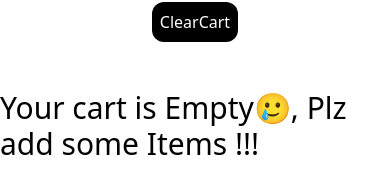
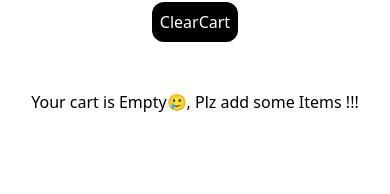
Before and after one commit to suvendu021/Food-Odering-Website, a React (Vite) app: page /cart in a window 390 px wide. Shown: the part 188-382 px from the top of the page. Built offline with nearby package versions, Linux system fonts and the light colour scheme.

Commit message:
api responce change for mobile phone

```diff
--- a/src/components/Cart.js
+++ b/src/components/Cart.js
@@ -23,7 +23,7 @@ const Cart = () => {
         ClearCart
       </button>
       {cartItems.length === 0 ? (
-        <p className="text-3xl mt-10">
+        <p className="md:text-3xl mt-10">
           Your cart is Empty🥲, Plz add some Items !!!
         </p>
       ) : null}
--- a/src/components/RestaurantMenu.js
+++ b/src/components/RestaurantMenu.js
@@ -17,7 +17,7 @@ const RestaurantMenu = () => {
   const { name } = restData?.cards[2]?.card?.card?.info;
 
   const categories =
-    restData?.cards[4]?.groupedCard?.cardGroupMap?.REGULAR?.cards.filter(
+    restData?.cards[5]?.groupedCard?.cardGroupMap?.REGULAR?.cards.filter(
       (c) =>
         c.card?.["card"]?.["@type"] ===
         "type.googleapis.com/swiggy.presentation.food.v2.ItemCategory"
--- a/src/utils/useRestaurantList.js
+++ b/src/utils/useRestaurantList.js
@@ -14,7 +14,7 @@ const useRestaurantList = () => {
       const json = await data.json();
       console.log(json);
       setRestaurantList(
-        json?.data?.cards[4]?.card?.card?.gridElements?.infoWithStyle
+        json?.data?.cards[2]?.card?.card?.gridElements?.infoWithStyle
           ?.restaurants
       );
     } catch (error) {
```
